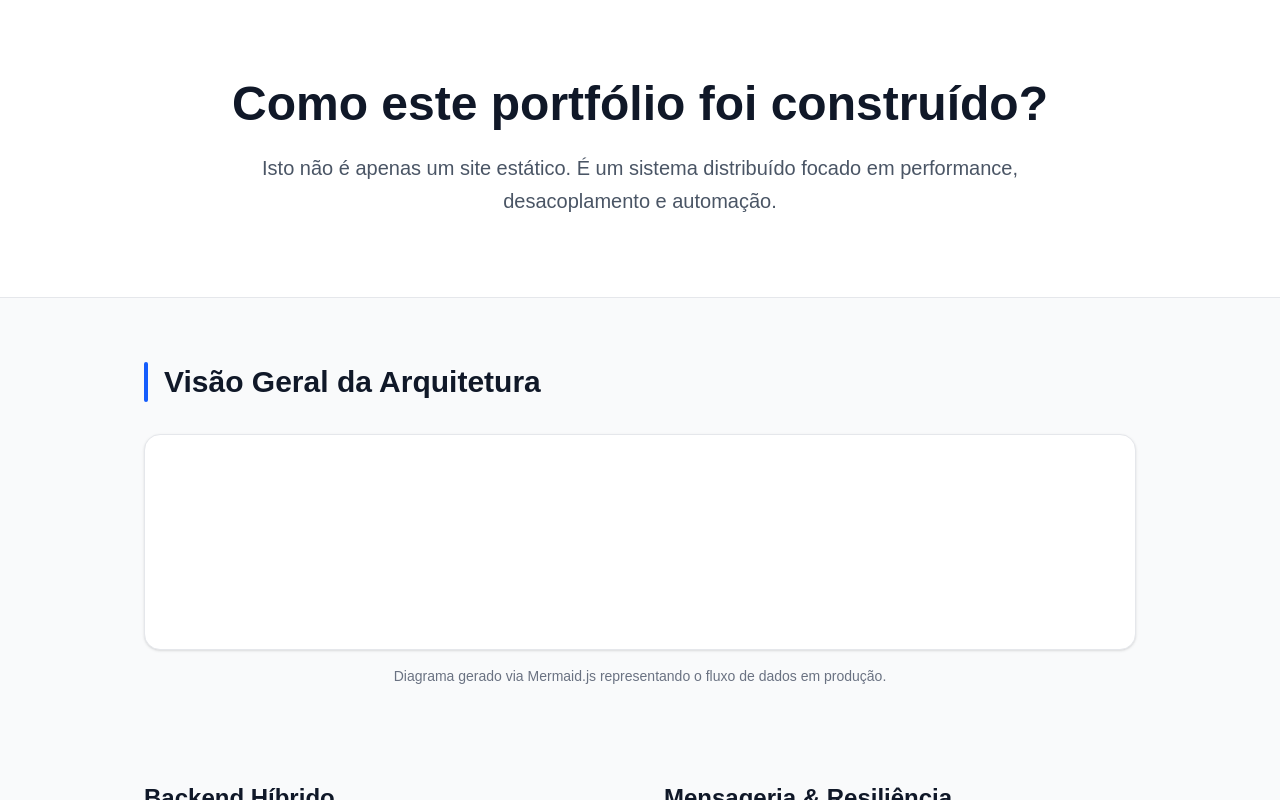
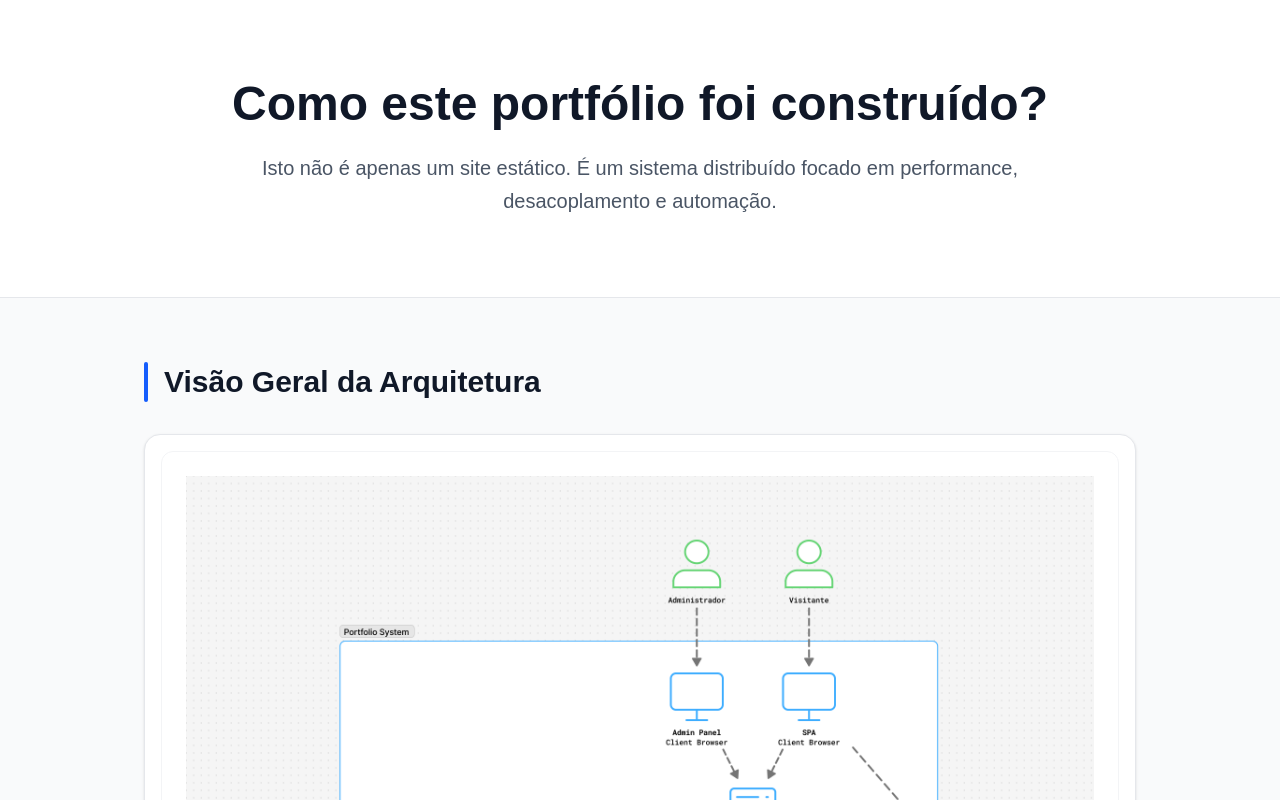
Before and after one commit to ciroDourado/Portfolio, a Next.js app in the folder applications/web/: page /architecture in a window 1280 px wide. Shown: the top 800 px of the page. Built offline with nearby package versions, Linux system fonts and the light colour scheme.

Commit message:
feat: adiciona imagem da arquitetura

```diff
--- a/applications/web/app/architecture/page.tsx
+++ b/applications/web/app/architecture/page.tsx
@@ -8,7 +8,6 @@ export const metadata = {
 export default function ArchitecturePage() {
     return (
         <main className="min-h-screen bg-gray-50 dark:bg-gray-900 pb-20">
-
             <section className="bg-white dark:bg-gray-800 py-20 border-b border-gray-200 dark:border-gray-700">
                 <div className="max-w-4xl mx-auto px-4 text-center">
                     <h1 className="text-4xl md:text-5xl font-extrabold text-gray-900 dark:text-white mb-6">
@@ -22,7 +21,6 @@ export default function ArchitecturePage() {
             </section>
 
             <div className="max-w-5xl mx-auto px-4 mt-16 space-y-24">
-
                 <section>
                     <div className="flex items-center gap-4 mb-8">
                         <div className="h-10 w-1 bg-blue-600 rounded-full"></div>
@@ -31,13 +29,13 @@ export default function ArchitecturePage() {
 
                     <div className="bg-white dark:bg-gray-800 p-4 rounded-2xl shadow-sm border border-gray-200 dark:border-gray-700 overflow-hidden">
                         <img
-                            src="/architecture-diagram.svg"
-                            alt="Diagrama de Arquitetura do Sistema"
-                            className="w-full h-auto bg-white p-4 rounded-lg"
+                            src="/architecture-diagram.png"
+                            alt="Diagrama de Arquitetura do Sistema - Modelo C4 Nível 2"
+                            className="w-full h-auto bg-white p-6 rounded-xl border border-gray-100"
                         />
                     </div>
                     <p className="mt-4 text-gray-500 text-sm text-center">
-                        Diagrama gerado via Mermaid.js representando o fluxo de dados em produção.
+                        Diagrama de Containers (Nível 2 do Modelo C4) representando o fluxo de rede e componentes do sistema.
                     </p>
                 </section>
 
@@ -66,7 +64,6 @@ export default function ArchitecturePage() {
                     <h2 className="text-3xl font-bold text-gray-900 dark:text-white mb-10 text-center">Tech Stack</h2>
 
                     <div className="grid grid-cols-1 md:grid-cols-4 gap-6">
-
                         <StackCard title="Frontend" color="border-blue-500">
                             <TechItem name="Next.js 14" desc="App Router & SSR" />
                             <TechItem name="Tailwind CSS" desc="Styling & Typography" />
@@ -91,7 +88,6 @@ export default function ArchitecturePage() {
                             <TechItem name="Caddy" desc="Reverse Proxy & SSL" />
                             <TechItem name="GitHub Actions" desc="CI/CD Pipeline" />
                         </StackCard>
-
                     </div>
                 </section>
 
@@ -104,7 +100,6 @@ export default function ArchitecturePage() {
                         Ver Código Fonte no GitHub
                     </Link>
                 </section>
-
             </div>
         </main>
     );
```
Also changed, not shown: applications/web/public/architecture-diagram.png (added), applications/web/public/architecture-diagram.svg (deleted).
